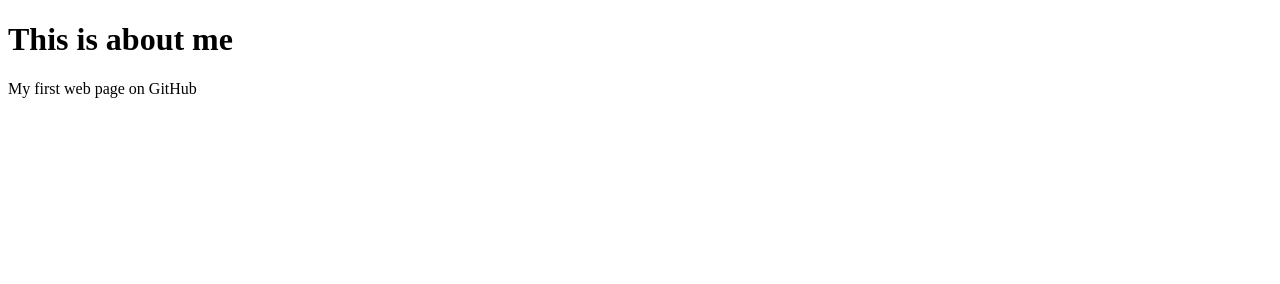
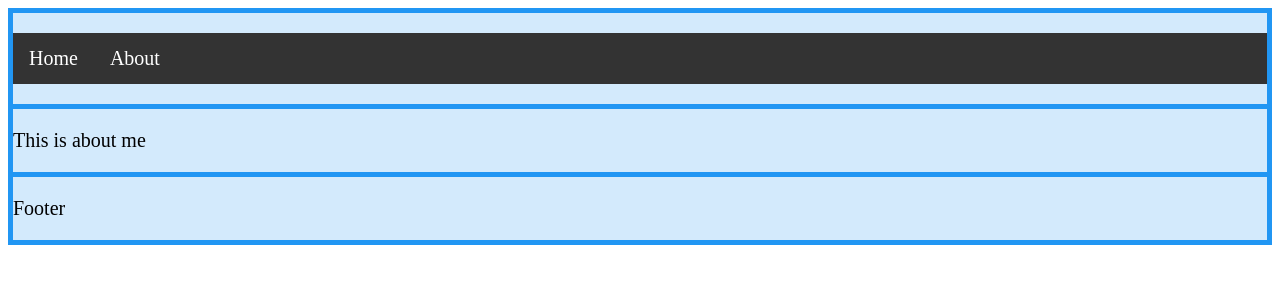
Before and after one commit to souzarl/souzarl.github.io, a plain HTML site: page about.html in a window 1280 px wide. Drawn offline with Linux system fonts and the light colour scheme.

Commit message:
Update About page
Update About page

```diff
--- a/about.html
+++ b/about.html
@@ -1,10 +1,24 @@
 <!DOCTYPE html>
 <html lang="eng">
-    <header>
-        <title>About Page</title>
-    </header>
+    <head>
+        <meta charset="UTF-8">
+        <meta name="viewport" content="width=device-width, initial-scale=1.0">
+        <meta http-equiv="X-UA-Compatible" content="ie=edge">
+        <title> About </title>
+        <link rel="stylesheet" href="css/styles.css">
+    </head>
     <body>
-        <h1> This is about me</h1>
-        <p>My first web  page on GitHub</p>
+
+        <div class="grid-container">
+            <div class="item1">
+                <ul>
+                    <li><a class="active" href="index.html">Home</a></li>
+                    <li><a href="about.html">About</a></li>
+                  </ul>
+            </div>
+            <div class="item2">This is about me</div>
+            <div class="item3">Footer</div>
+        </div>
+
     </body>
 </html>
```
Also changed, not shown: index.html (+3 -3 lines).
